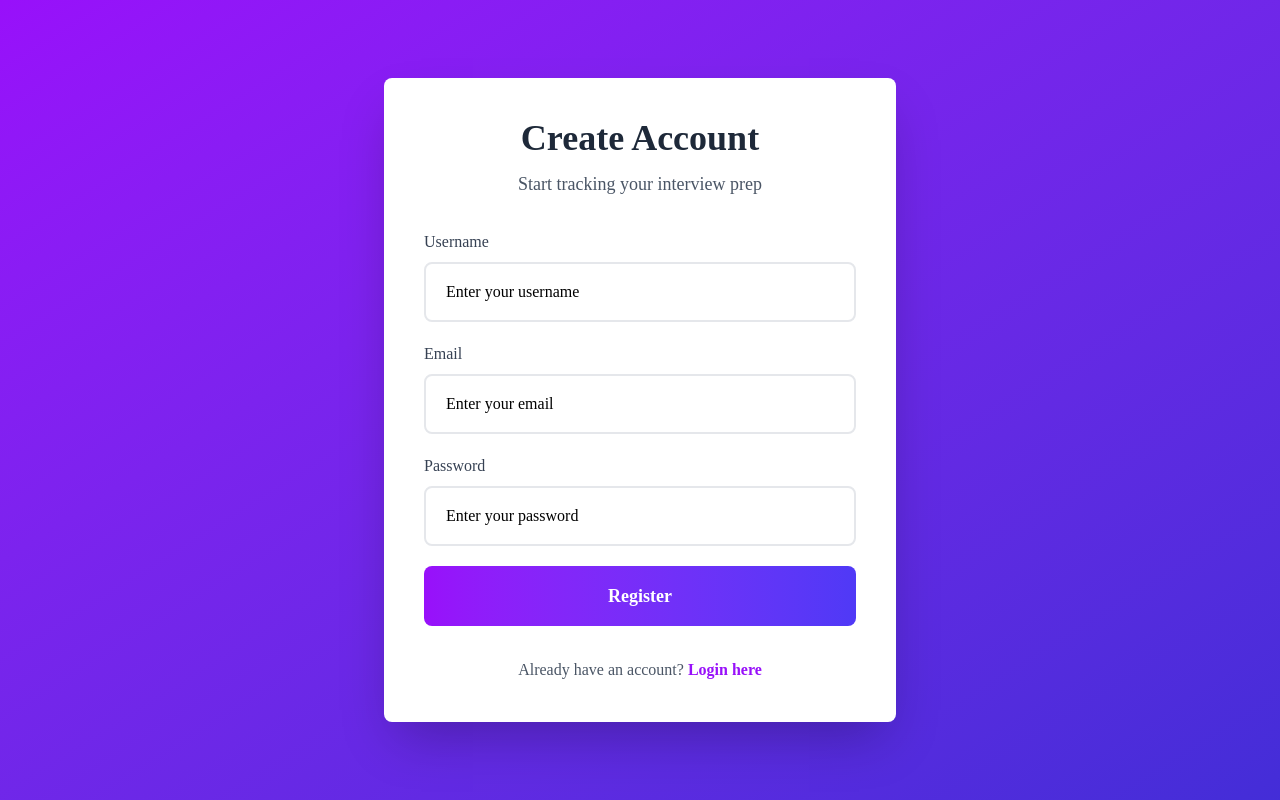
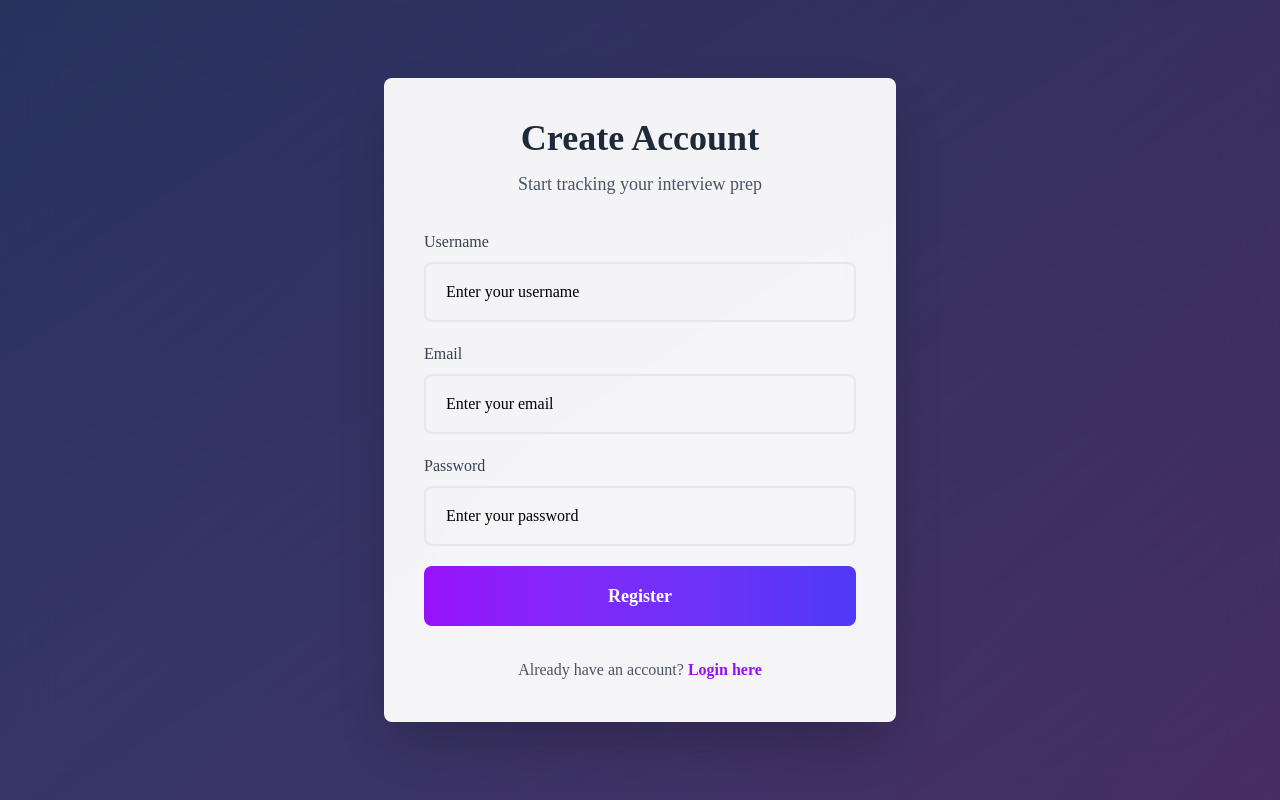
Before and after one commit to gaurangkgd/Interview-Prep, a React (Vite) app in the folder frontend/: page /register in a window 1280 px wide. Built offline with nearby package versions, Linux system fonts and the light colour scheme; no server answers.

Commit message:
Add dark glassmorphic background effect to Register page

```diff
--- a/frontend/src/components/Register.jsx
+++ b/frontend/src/components/Register.jsx
@@ -36,8 +36,11 @@ function Register() {
   };
 
   return (
-    <div className="min-h-screen flex items-center justify-center bg-gradient-to-br from-purple-600 to-indigo-700 p-4">
-      <div className="bg-white rounded-lg shadow-2xl p-10 w-full max-w-lg">
+    <div className="min-h-screen flex items-center justify-center p-4 relative" style={{ background: 'linear-gradient(135deg, #667eea 0%, #764ba2 100%)' }}>
+      {/* Dark glassmorphic overlay */}
+      <div className="absolute inset-0 bg-gradient-to-br from-black/60 via-black/50 to-black/40 backdrop-blur-xl"></div>
+
+      <div className="bg-white/95 backdrop-blur-xl rounded-lg shadow-2xl p-10 w-full max-w-lg relative z-10">
         <h2 className="text-4xl font-bold text-center text-gray-800 mb-3">
           Create Account
         </h2>
```
